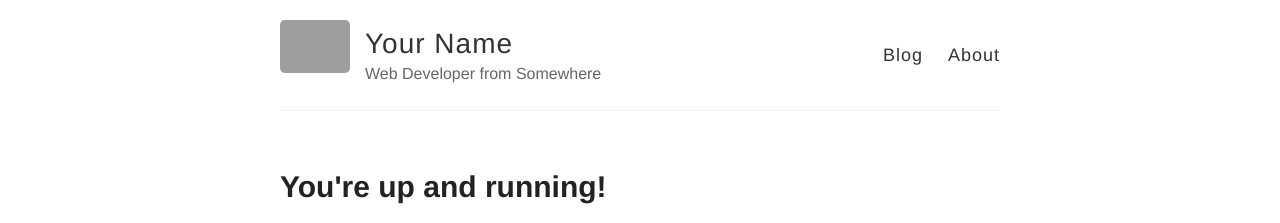
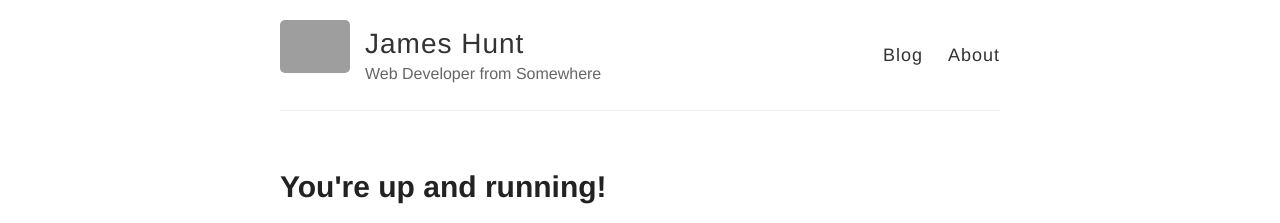
Before and after one commit to bashaashma/bashaashma.github.io, a Jekyll site: the page built from _posts/2014-3-3-Hello-World.md, in a window 1280 px wide. Shown: the top 223 px of the page. Built offline with Jekyll 4.4.1, drawn with Linux system fonts in a browser that asks for light colours; grey boxes are pictures that could not be loaded.

Commit message:
Update _config.yml
testing

```diff
--- a/_config.yml
+++ b/_config.yml
@@ -3,7 +3,7 @@
 #
 
 # Name of your site (displayed in the header)
-name: Your Name
+name: James Hunt
 
 # Short bio or description (displayed in the header)
 description: Web Developer from Somewhere
```
